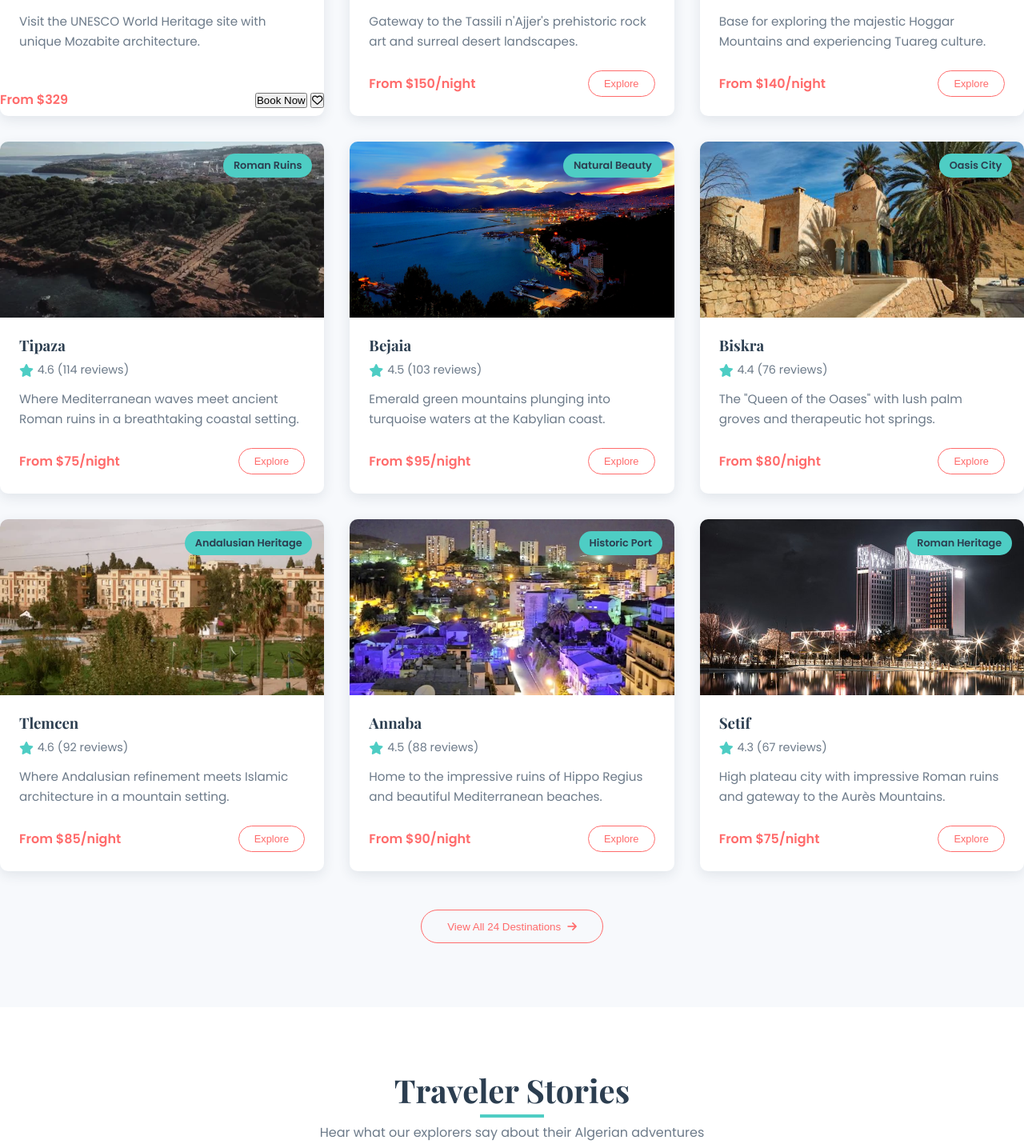
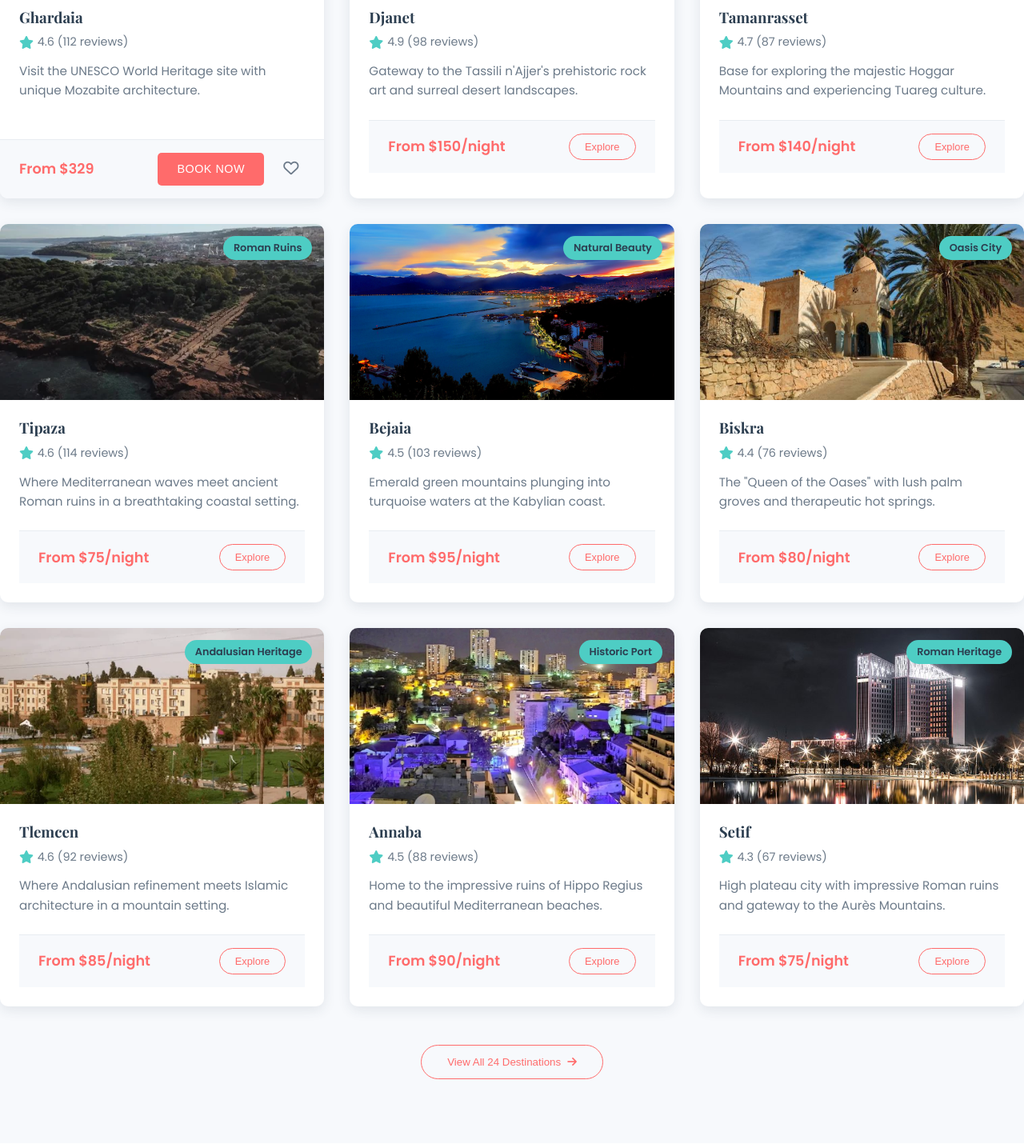
Before and after one commit to Berkaneneila/devweb, a PHP site: page /destinations.html in a window 1280 px wide. Shown: the part 1922-3352 px from the top of the page at 80% size. Run offline with PHP 8.4, Linux system fonts and the light colour scheme.

Commit message:
modified destination

```diff
--- a/destinations-style.css
+++ b/destinations-style.css
@@ -539,11 +544,15 @@ img {
     display: flex;
     justify-content: space-between;
     align-items: center;
+    padding: 1rem 1.5rem;
+    border-top: 1px solid var(--gray);
+    background: var(--light);
 }
 
 .price {
     font-weight: 600;
     color: var(--primary);
+    font-size: 1.1rem;
 }
 
 .explore-btn {
@@ -1363,3 +1394,73 @@ footer {
     opacity: 0;
     transform: scale(0.8);
 }
+
+/* Card Summary Styles */
+.card-summary {
+    margin: 1rem 0;
+    padding: 1rem;
+    background: var(--light);
+    border-radius: 8px;
+    box-shadow: var(--shadow);
+}
+
+.summary-item {
+    display: flex;
+    align-items: center;
+    gap: 0.5rem;
+    margin-bottom: 0.5rem;
+    color: var(--text-light);
+    font-size: 0.9rem;
+}
+
+.summary-item i {
+    color: var(--primary);
+    font-size: 1rem;
+}
+
+/* Card Actions Styles */
+.card-actions {
+    display: flex;
+    gap: 1rem;
+    align-items: center;
+}
+
+.book-now-btn {
+    background: var(--primary);
+    color: var(--white);
+    padding: 0.8rem 1.5rem;
+    border: none;
+    border-radius: 5px;
+    cursor: pointer;
+    font-weight: 500;
+    transition: all 0.3s ease;
+    text-transform: uppercase;
+    font-size: 0.9rem;
+    letter-spacing: 0.5px;
+}
+
+.book-now-btn:hover {
+    background: var(--primary-light);
+    transform: translateY(-2px);
+    box-shadow: var(--shadow);
+}
+
+.favorite-btn {
+    background: transparent;
+    border: none;
+    color: var(--text-light);
+    font-size: 1.2rem;
+    cursor: pointer;
+    transition: all 0.3s ease;
+    padding: 0.5rem;
+    border-radius: 50%;
+}
+
+.favorite-btn:hover {
+    color: var(--primary);
+    background: var(--light);
+}
+
+.favorite-btn.active {
+    color: var(--primary);
+}
```
Also changed, not shown: other parts of destinations-style.css (+43 -16 lines).
